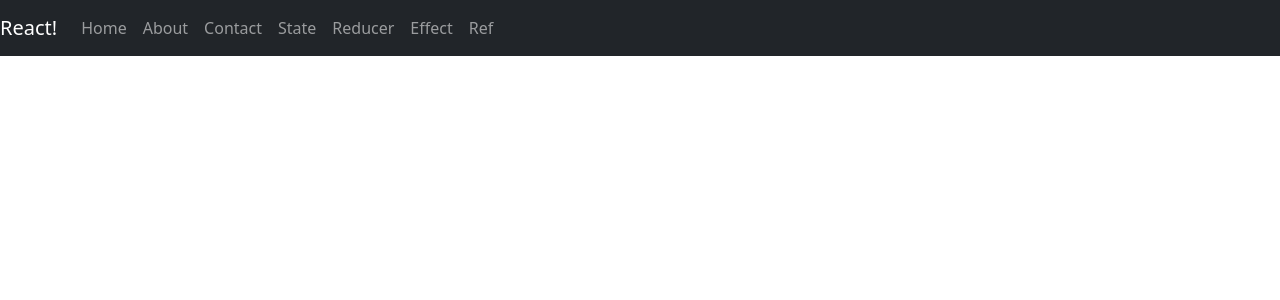
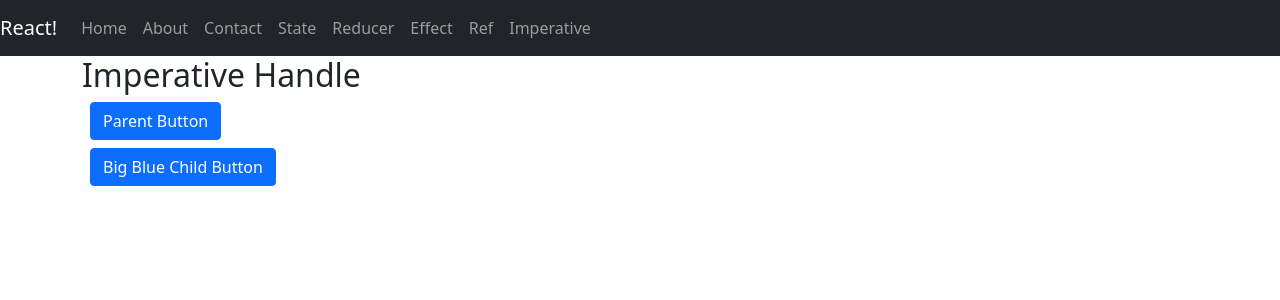
Before and after one commit to RonAlmog/react-validation, a React (Create React App) app: page /imperative in a window 1280 px wide. Shown: the top 300 px of the page. Built offline with nearby package versions, Linux system fonts and the light colour scheme.

Commit message:
imerative handle

```diff
--- a/src/App.js
+++ b/src/App.js
@@ -11,6 +11,7 @@ import State from "./pages/state";
 import UseReducer from "./pages/usereducer";
 import UseEffect from "./pages/useeffect";
 import UseRef from "./pages/useref";
+import Imperative from "./pages/imperative";
 
 function App() {
   return (
@@ -25,6 +26,7 @@ function App() {
           <Route path="/reducer" element={<UseReducer />} />
           <Route path="/effect" element={<UseEffect />} />
           <Route path="/ref" element={<UseRef />} />
+          <Route path="/imperative" element={<Imperative />} />
         </Routes>
       </Container>
     </div>
--- /dev/null
+++ b/src/components/blue-button.js
@@ -0,0 +1,26 @@
+import Button from "react-bootstrap/Button";
+import React, { useState, forwardRef, useImperativeHandle } from "react";
+import { Fragment } from "react";
+
+const BlueButton = forwardRef((props, ref) => {
+  const [show, setShow] = useState(false);
+  useImperativeHandle(ref, () => ({
+    alterToggle() {
+      setShow(!show);
+    },
+  }));
+  return (
+    <Fragment>
+      <Button
+        onClick={() => {
+          setShow(!show);
+        }}
+      >
+        Big Blue Child Button
+      </Button>
+      {show && <p>Helllllo!</p>}
+    </Fragment>
+  );
+});
+
+export default BlueButton;
--- a/src/components/navbar.js
+++ b/src/components/navbar.js
@@ -28,6 +28,9 @@ const Navigation = () => {
           <Nav.Item>
             <Nav.Link href="/ref">Ref</Nav.Link>
           </Nav.Item>
+          <Nav.Item>
+            <Nav.Link href="/imperative">Imperative</Nav.Link>
+          </Nav.Item>
         </Nav>
       </Navbar.Collapse>
     </Navbar>
--- /dev/null
+++ b/src/pages/imperative.js
@@ -0,0 +1,27 @@
+import React, { useRef } from "react";
+import Button from "react-bootstrap/Button";
+import BlueButton from "../components/blue-button";
+
+const Imperative = () => {
+  const buttonRef = useRef(null);
+  return (
+    <div>
+      <h2>Imperative Handle</h2>
+      <div className="m-2">
+        <Button
+          onClick={() => {
+            buttonRef.current.alterToggle();
+          }}
+        >
+          Parent Button
+        </Button>
+      </div>
+
+      <div className="m-2">
+        <BlueButton ref={buttonRef} />
+      </div>
+    </div>
+  );
+};
+
+export default Imperative;
```
